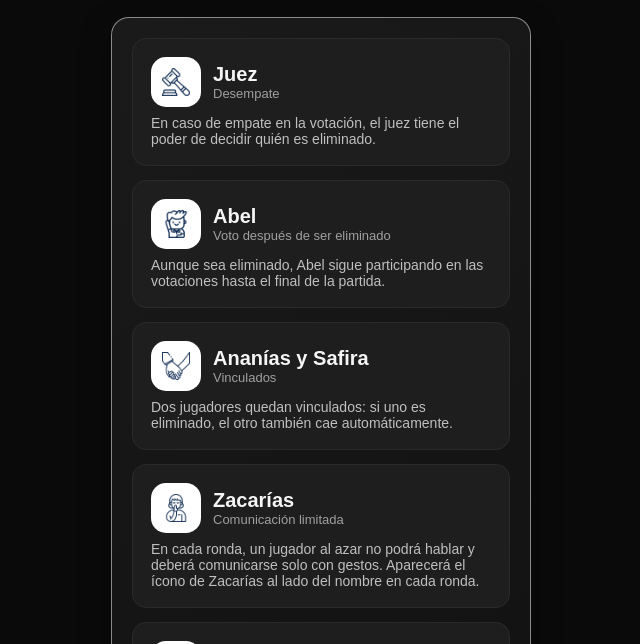
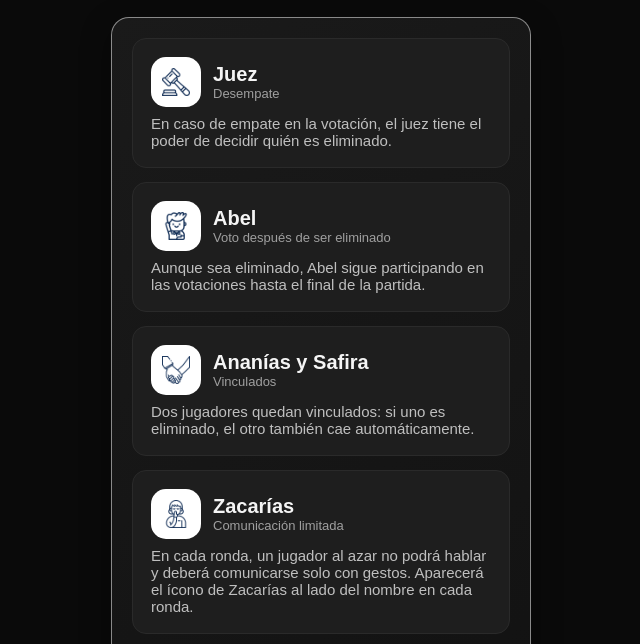
Before and after one commit to tutebarreiro/judas, a plain HTML site: page index.html in a window 1280 px wide. Both pictures are taken after a click on the button "Roles especiales". Shown: the part 77-721 px from the top of the page, without its empty margins (319-959 px from the left). Drawn offline with Linux system fonts and the light colour scheme; a web font is replaced by a local one.

Commit message:
Update index.html

```diff
--- a/index.html
+++ b/index.html
@@ -56,7 +56,7 @@ body {
 
 /* CONTENEDOR */
 #app {
-  max-width: 500px;
+  max-width: 600px;
   margin: auto;
   padding: 25px 0px;
 }
@@ -959,7 +959,7 @@ function rolesInfo() {
           </div>
         </div>
 
-        <p style="margin:0; font-size:14px; opacity:0.75;">
+        <p style="margin:0; font-size:15px; opacity:0.75;">
           En caso de empate en la votación, el juez tiene el poder de decidir quién es eliminado.
         </p>
       </div>
@@ -983,7 +983,7 @@ function rolesInfo() {
           </div>
         </div>
 
-        <p style="margin:0; font-size:14px; opacity:0.75;">
+        <p style="margin:0; font-size:15px; opacity:0.75;">
           Aunque sea eliminado, Abel sigue participando en las votaciones hasta el final de la partida.
         </p>
       </div>
@@ -1007,7 +1007,7 @@ function rolesInfo() {
           </div>
         </div>
 
-        <p style="margin:0; font-size:14px; opacity:0.75;">
+        <p style="margin:0; font-size:15px; opacity:0.75;">
           Dos jugadores quedan vinculados: si uno es eliminado, el otro también cae automáticamente.
         </p>
       </div>
@@ -1031,7 +1031,7 @@ function rolesInfo() {
           </div>
         </div>
 
-        <p style="margin:0; font-size:14px; opacity:0.75;">
+        <p style="margin:0; font-size:15px; opacity:0.75;">
           En cada ronda, un jugador al azar no podrá hablar y deberá comunicarse solo con gestos. Aparecerá el ícono de Zacarías al lado del nombre en cada ronda.
         </p>
       </div>
@@ -1054,7 +1054,7 @@ function rolesInfo() {
           </div>
         </div>
 
-        <p style="margin:0; font-size:14px; opacity:0.75;">
+        <p style="margin:0; font-size:15px; opacity:0.75;">
           Una vez por partida, puede evitar que un jugador sea eliminado.
         </p>
       </div>
```
